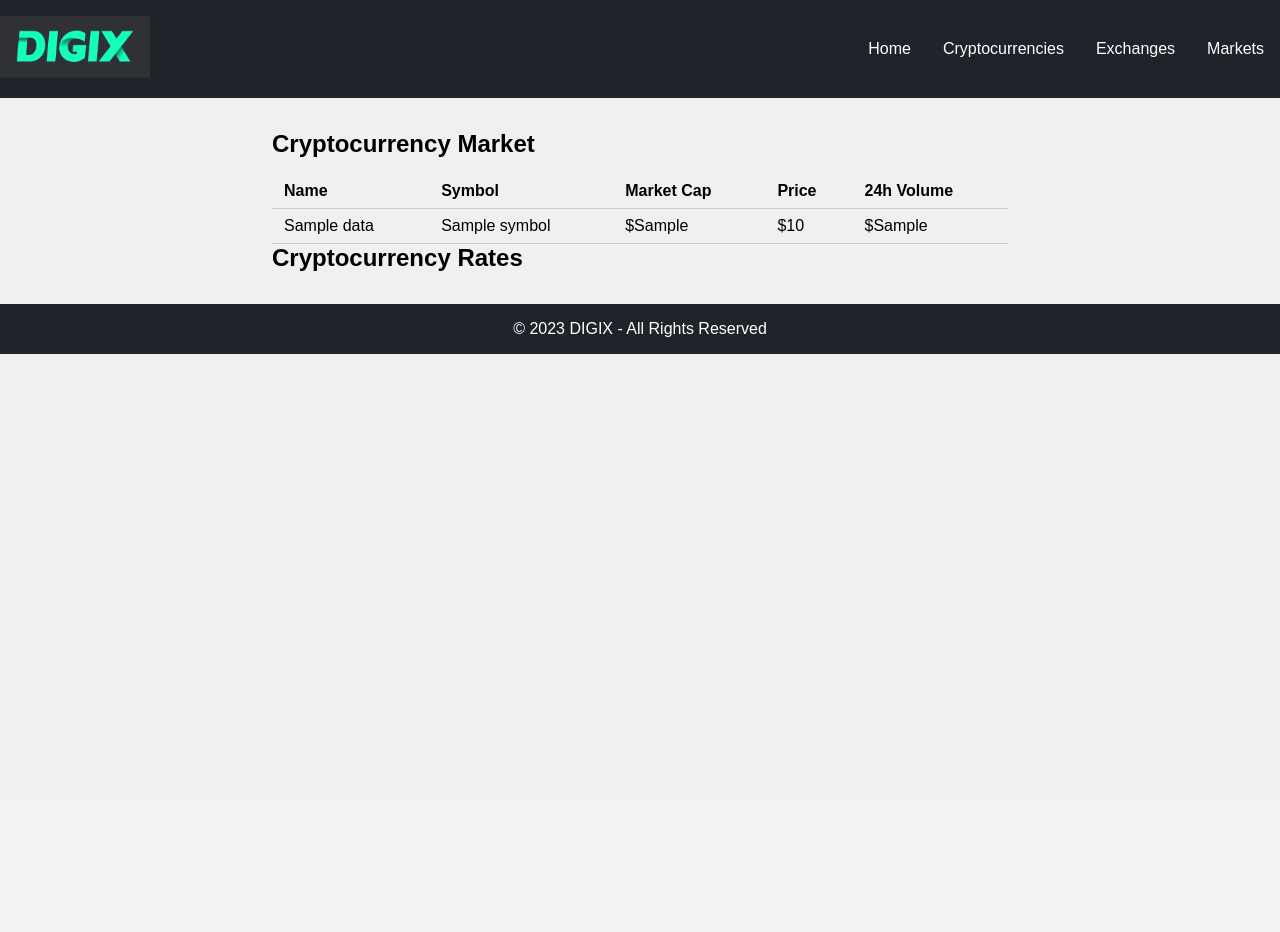
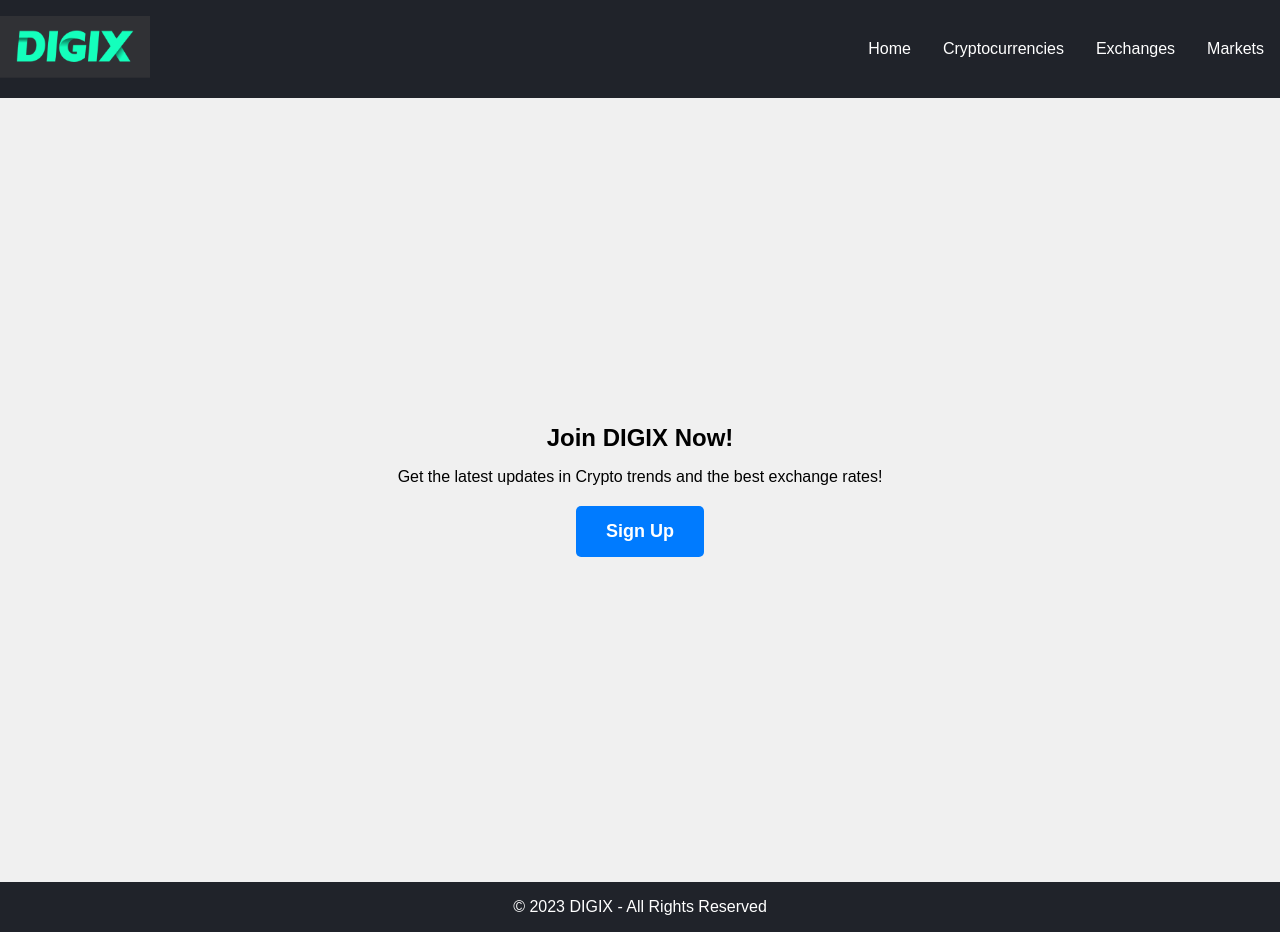
Before and after one commit to RH0IS/DIGIX, a Django app: page / in a window 1280 px wide. Before the commit the page ends 354 px from the top, so only its background shows below. Run offline with Django 4.2, Linux system fonts and the light colour scheme; a database or web service that is not in the repository returns one stand-in record (values such as "Sample title"); data that the repository does not hold is empty.

Commit message:
ridham | demo-page | added base.html for basic header and footer, created a demo.html page and added paths to all of those pages in url.py and updated views.py with

```diff
--- a/coinmarketapp/static/coinmarketapp/styles.css
+++ b/coinmarketapp/static/coinmarketapp/styles.css
@@ -1,6 +1,5 @@
-/* coinmarketapp/static/coinmarketapp/styles.css */
-
 /* Reset some default styles */
+{% load static %}
 * {
     margin: 0;
     padding: 0;
@@ -10,6 +9,9 @@
 body {
     font-family: Arial, sans-serif;
     background-color: #f0f0f0;
+    display: flex;
+    flex-direction: column;
+    min-height: 100vh;
 }
 
 header {
@@ -62,9 +64,54 @@ table th, table td {
     border-bottom: 1px solid #ccc;
 }
 
+.content {
+    flex: 1;
+    max-width: 800px;
+    margin: 0 auto;
+    padding: 2rem;
+}
+
 footer {
     background-color: #20232a;
     color: white;
     text-align: center;
     padding: 1rem 0;
 }
+
+.sign-up-btn {
+    display: inline-block;
+    padding: 15px 30px;
+    background-color: #007BFF;
+    color: #fff;
+    text-decoration: none;
+    font-weight: 600;
+    font-size: 18px;
+    border-radius: 5px;
+    margin-top: 20px;
+}
+
+/* Default styles */
+.background-image {
+    background-size: cover;
+    background-position: center;
+    background-repeat: no-repeat;
+    width: 100%; /* Full width */
+    height: 300px; /* A fixed height that works for your design */
+    color: black;
+    text-align: center;
+    display: flex;
+    flex-direction: column;
+    justify-content: center;
+    align-items: center;
+}
+
+/* Responsive styles for larger screens */
+@media (min-width: 768px) {
+    .background-image {
+        height: 720px; /* Match the image height on larger screens */
+    }
+}
+
+
+
+/*old code*/
--- a/coinmarketapp/urls.py
+++ b/coinmarketapp/urls.py
@@ -4,5 +4,7 @@ from django.urls import path
 from . import views
 
 urlpatterns = [
-    path('', views.crypto_list, name='crypto_list'),
+    path('', views.demo, name='crypto_list'),
+    path('home',views.crypto_list, name='crypto_list' ),
+    path('error',views.error, name='error' ),
 ]
--- a/coinmarketapp/views.py
+++ b/coinmarketapp/views.py
@@ -54,6 +54,12 @@ def crypto_list(request):
         return render(request, 'coinmarketapp/error.html')
 
 
+def demo(request):
+    return render(request,'coinmarketapp/demo-page.html')
+
+def error(request):
+    return render(request, 'coinmarketapp/error.html')
+
 # def index(request):
 #     data = {}
 #     data["crypto_data"] = get_crypto_data()
--- /dev/null
+++ b/templates/coinmarketapp/base.html
@@ -0,0 +1,33 @@
+<!DOCTYPE html>
+{% load static %}
+<html lang="en">
+<head>
+    <meta charset="UTF-8">
+    <meta name="viewport" content="width=device-width, initial-scale=1.0">
+    <link rel="stylesheet" type="text/css" href="{% static 'coinmarketapp/styles.css' %}">
+    <title>DIGIX - Coin Market Application</title>
+</head>
+<body>
+    <header>
+        <div class="logo">
+            <img src="{% static 'coinmarketapp/logo.png' %}" alt="CoinMarketApp">
+        </div>
+        <nav>
+            <ul>
+                <li><a href="#">Home</a></li>
+                <li><a href="#">Cryptocurrencies</a></li>
+                <li><a href="#">Exchanges</a></li>
+                <li><a href="#">Markets</a></li>
+            </ul>
+        </nav>
+    </header>
+
+    <div class="content">
+        {% block content %}{% endblock %}
+    </div>
+
+    <footer>
+        <p>&copy; 2023 DIGIX - All Rights Reserved</p>
+    </footer>
+</body>
+</html>
--- a/templates/coinmarketapp/crypto_list.html
+++ b/templates/coinmarketapp/crypto_list.html
@@ -1,29 +1,6 @@
 <!-- coinmarketapp/templates/coinmarketapp/crypto_list.html -->
-
-<!DOCTYPE html>
-{% load static %}
-<html lang="en">
-<head>
-    <meta charset="UTF-8">
-    <meta name="viewport" content="width=device-width, initial-scale=1.0">
-    <link rel="stylesheet" type="text/css" href="{% static 'coinmarketapp/styles.css' %}">
-    <title>DIGIX - Coin Market Application</title>
-</head>
-<body>
-    <header>
-        <div class="logo">
-            <img src="{% static 'coinmarketapp/logo.png' %}" alt="CoinMarketApp">
-        </div>
-        <nav>
-            <ul>
-                <li><a href="#">Home</a></li>
-                <li><a href="#">Cryptocurrencies</a></li>
-                <li><a href="#">Exchanges</a></li>
-                <li><a href="#">Markets</a></li>
-            </ul>
-        </nav>
-    </header>
-
+{% extends "coinmarketapp/base.html" %}
+{% block content %}
     <main>
         <section class="crypto-list">
             <h1>Cryptocurrency Market</h1>
@@ -55,9 +32,4 @@
             </div>
         </section>
     </main>
-
-    <footer>
-        <p>&copy; 2023 DIGIX - All Rights Reserved</p>
-    </footer>
-</body>
-</html>
+{% endblock %}
--- /dev/null
+++ b/templates/coinmarketapp/demo-page.html
@@ -0,0 +1,15 @@
+{% extends "coinmarketapp/base.html" %}
+{% load static %}
+{% block content %}
+    <section class="crypto-list">
+        <div class="background-image" style="background-image: '{% static 'coinmarketapp/crypto.jpg' %}'">
+            <h1 class="crypto-list h1">Join DIGIX Now!</h1>
+            <p>Get the latest updates in Crypto trends and the best exchange rates!</p>
+            <a href="#signup" class="sign-up-btn">Sign Up</a>
+        </div>
+    </section>
+    <!-- Add more sections as needed (About, Features, Testimonials, etc.) -->
+    <section id="about" class="about-section">
+        <!-- Content for the About section -->
+    </section>
+{% endblock %}
```
Also changed, not shown: templates/coinmarketapp/error.html (+6 -32 lines), coinmarketapp/static/coinmarketapp/crypto.jpg (added), 1 other file.
